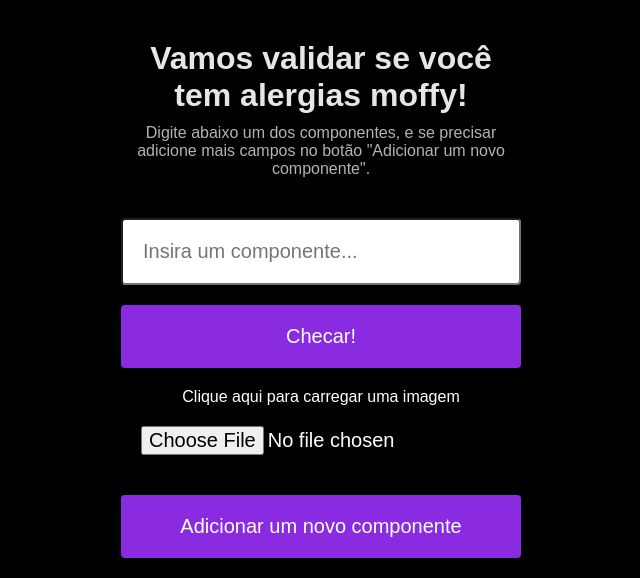
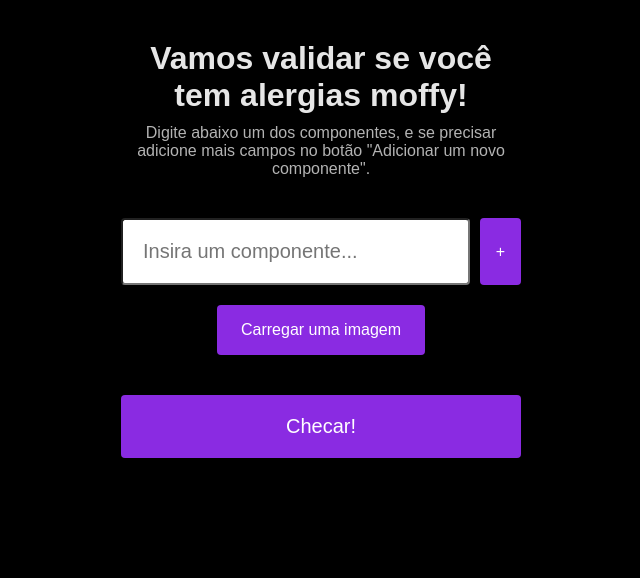
Before and after one commit to Thiago3011/api-read-ingredients, a Flask app: page / in a window 1280 px wide. Shown: the part 360-938 px from the top of the page, without its empty margins (319-959 px from the left). After the commit the page ends 818 px from the top, so only its background shows below. Run offline with Flask 3, Linux system fonts and the light colour scheme.

Commit message:
realizando a estilização dos componentes faltantes

```diff
--- a/app.py
+++ b/app.py
@@ -5,40 +5,43 @@ from services.validator import ComponentsValidator
 
 app = Flask(__name__)
 
-@app.route('/')
-def home():
-    return render_template('index.html')
-
-@app.route('/', methods=["POST"])
+@app.route('/', methods=["GET", "POST"])
 def get_components():
 
-    try:
-        components_user_list = request.form.getlist('components[]')
-        image_file = request.files.get('image')
+    if request.method == "POST":
+        try:
+            components_user_list = request.form.getlist('components[]')
+            image_file = request.files.get('image')
 
-        if image_file and image_file.filename:
+            print(components_user_list)
+            print(image_file)
 
-            image_file.stream.seek(0)  # volta para o início do arquivo, para garantir leitura correta
+            if image_file and image_file.filename:
 
-            image_processor = ImageProcessor(image_file)
-            image_text = image_processor.process_image().lower()
+                image_file.stream.seek(0)  # volta para o início do arquivo, para garantir leitura correta
 
-            if not image_text or '[ERRO]' in image_text:
-                return jsonify({"error": "Não foi possível processar a imagem ou extrair texto."}), 400
+                image_processor = ImageProcessor(image_file)
+                image_text = image_processor.process_image().lower()
 
-            components_validator = ComponentsValidator(components_user_list, image_text)
-            allergy_list_checked = components_validator.check_allergy_items()
-        else:
-            components_validator = ComponentsValidator(components_user_list)
-            allergy_list_checked = components_validator.check_allergy_items()
+                if not image_text or '[ERRO]' in image_text:
+                    return jsonify({"error": "Não foi possível processar a imagem ou extrair texto."}), 400
 
-        if allergy_list_checked:
-            return render_template('result.html', allergy_list=allergy_list_checked)
-        else:
-            return render_template('result.html'), 200
+                components_validator = ComponentsValidator(components_user_list, image_text)
+                allergy_list_checked = components_validator.check_allergy_items()
+            else:
+                components_validator = ComponentsValidator(components_user_list)
+                allergy_list_checked = components_validator.check_allergy_items()
 
-    except Exception as error:
-        return jsonify({"error": str(error)}), 500
+            if allergy_list_checked:
+                return render_template('result.html', allergy_list=allergy_list_checked)
+            else:
+                return render_template('result.html'), 200
+
+        except Exception as error:
+            return jsonify({"error": str(error)}), 500
+
+    else:
+        return render_template('index.html')
 
 # if __name__ == "__main__":
 #     app.run(host="0.0.0.0", port=5000)
--- a/static/index.css
+++ b/static/index.css
@@ -14,6 +14,47 @@ body {
   width: 80%;
   max-width: 400px;
   margin: 100px auto 0 auto;
+}
+
+.input-row {
+  display: flex;
+  gap: 10px;
+}
+
+#btn-add-allergy {
+  flex: 1;
+  padding: 16px;
+  font-size: 16px;
+}
+
+.upload-group {
+  text-align: center;
+  margin-bottom: 20px;
+}
+
+.upload-group label {
+  display: inline-block;
+  padding: 16px 24px;
+  background-color: blueviolet;
+  color: white;
+  font-size: 16px;
+  border-radius: 4px;
+  cursor: pointer;
+  transition: filter 0.2s;
+  margin-bottom: 20px;
+}
+
+.upload-group label:hover {
+  filter: brightness(1.2);
+}
+
+#imageInput {
+  display: none;
+}
+
+.upload-group input {
+  font-size: 16px;
+  background-color: black;
 }
 
 h1 {
--- a/static/script.js
+++ b/static/script.js
@@ -1,10 +1,8 @@
 const allergyForm = document.getElementById("components-form");
 const btnSubmit = document.getElementById("submit-check");
 const btnAdd = document.querySelector("button[name='increase_allergy']");
-const imageLabel = document.querySelector("label[for='image']");
-const imageInput = document.getElementById("imageInput");
 const loader = document.getElementById("loader");
-const pElement = document.querySelector("p");
+const fileNameSpan = document.getElementById('file-name');
 
 // Função para adicionar mais inputs
 function increaseAllergy() {
@@ -13,30 +11,56 @@ function increaseAllergy() {
   newInput.type = "text";
   newInput.placeholder = "Insira um novo componente...";
 
-  const buttonSubmit = allergyForm.querySelector('button[type="submit"]');
-  allergyForm.insertBefore(newInput, buttonSubmit);
+  const uploadGroup = document.querySelector(".upload-group");
+  allergyForm.insertBefore(newInput, uploadGroup);
 }
 
-// Escutador para o botão "Checar!"
-btnSubmit.addEventListener("click", function (event) {
-  // Esconde todos os inputs de texto
-  document.querySelectorAll("input[name='components[]']").forEach((input) => {
-    input.style.display = "none";
+// Listener para o evento submit do form
+allergyForm.addEventListener("submit", function (event) {
+    // Verifica se algum input de texto tem valor
+  const inputs = allergyForm.querySelectorAll("input[name='components[]']");
+  const algumInputPreenchido = Array.from(inputs).some(input => input.value.trim() !== "");
+
+    // Verifica se algum arquivo foi selecionado
+  const arquivoSelecionado = imageInput.files.length > 0;
+
+  if (!algumInputPreenchido && !arquivoSelecionado) {
+    alert("Por favor, preencha pelo menos um componente ou selecione uma imagem antes de continuar.");
+    event.preventDefault(); // bloqueia o envio do form
+    return; // sai da função
+  }
+
+  // Manipula visibilidade dos elementos antes de enviar
+  allergyForm.querySelectorAll("input, label, p, button").forEach(el => {
+    if (el === btnSubmit || el === loader) {
+      el.style.display = "";
+    } else {
+      el.style.display = "none";
+    }
   });
 
-  // Esconde label e input de imagem
-  imageLabel.style.display = "none";
-  imageInput.style.display = "none";
+  if (fileNameSpan) {
+    fileNameSpan.style.display = "none";
+  }
 
-  // Esconde botão de adicionar componente
-  btnAdd.style.display = "none";
+  btnSubmit.innerText = "Checando...";
+  btnSubmit.disabled = true;
 
-  // Troca texto do botão e desativa
-  btnSubmit.innerText = "Checando...";
+  loader.style.display = "grid";
 
-  // esconde o parágrafo
-  pElement.style.display = "none";
+});
 
-  // Mostra loader
-  loader.style.display = "grid";
+// Listener para o botão adicionar componentes
+btnAdd.addEventListener("click", increaseAllergy);
+
+// Atualiza nome do arquivo selecionado
+const imageInput = document.getElementById("imageInput");
+imageInput.addEventListener('change', () => {
+  if (imageInput.files.length > 0) {
+    fileNameSpan.style.display = 'inline';
+    fileNameSpan.textContent = `Arquivo selecionado: ${imageInput.files[0].name}`;
+  } else {
+    fileNameSpan.style.display = 'none';
+    fileNameSpan.textContent = '';
+  }
 });
--- a/templates/index.html
+++ b/templates/index.html
@@ -18,20 +18,24 @@
       <p>Digite abaixo um dos componentes, e se precisar adicione mais campos no botão "Adicionar um novo componente".</p>
 
       <form action="/" method="post" id="components-form" enctype="multipart/form-data">
-        <input type="text" name="components[]" placeholder="Insira um componente...">
+        <div class="input-row">
+          <input type="text" name="components[]" placeholder="Insira um componente...">
+          <button id="btn-add-allergy" type="button" name="increase_allergy">+</button>
+        </div>
+
         <div class="loader" style="display: none;" id="loader"></div>
+
+        <div class="upload-group">
+          <label for="imageInput">Carregar uma imagem</label>
+          <input type="file" name="image" id="imageInput" accept="image/*">
+          <span id="file-name" style="display:none; margin-left:10px; color: white; opacity: 0.7;"></span>
+        </div>
+
         <button type="submit" id="submit-check">Checar!</button>
 
-        <label for="image">Clique aqui para carregar uma imagem</label>
-        <input type="file" name="image" id="imageInput" accept="image/*">
       </form>
 
-      <button type="button" name="increase_allergy" onclick="increaseAllergy()">Adicionar um novo componente</button>
-
-
     </div>
-
-
 
     <script type="text/javascript" src="/static/script.js"></script>
   </body>
--- a/templates/result.html
+++ b/templates/result.html
@@ -51,7 +51,7 @@
       </script>
     {% endif %}
 
-    <a href="{{ url_for('home') }}"><button type="submit" id="submit-check">Realizar uma nova checagem</button></a>
+    <a href="{{ url_for('get_components') }}"><button type="submit" id="submit-check">Realizar uma nova checagem</button></a>
 
   </div>
 
```
